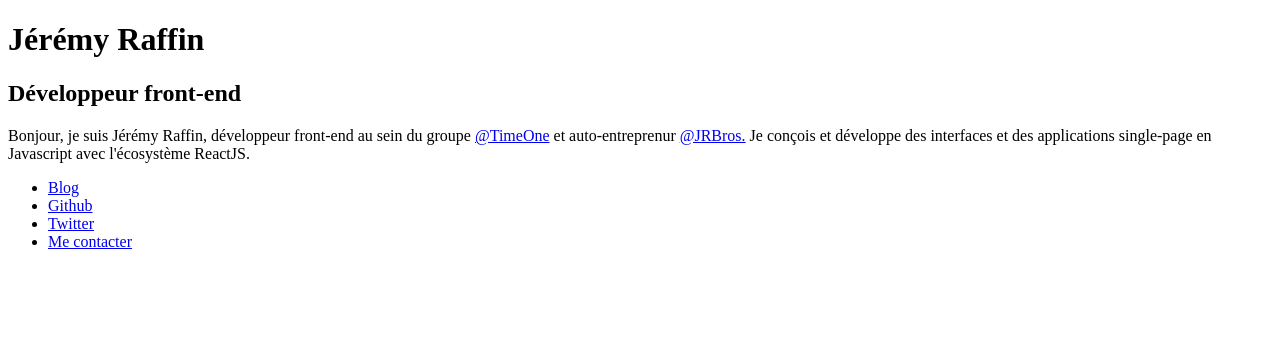
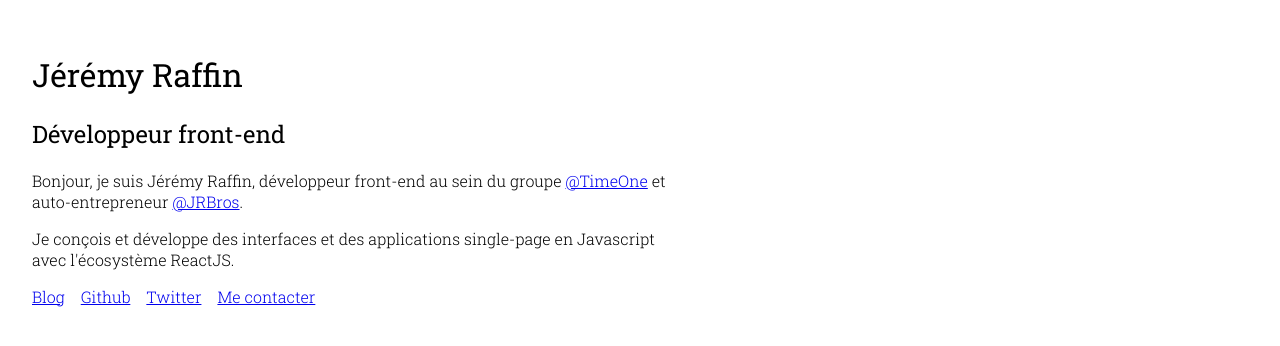
Before and after one commit to jeremyraffin/jeremyraffin.com, a plain HTML site: page index.html in a window 1280 px wide. Drawn offline with Linux system fonts and the light colour scheme.

Commit message:
Ajout css

```diff
--- a/index.html
+++ b/index.html
@@ -6,6 +6,39 @@
         <title>Jérémy Raffin - Développeur front-end Bordeaux</title>
         <meta name="description" content="Développeur front-end à Bordeaux, développement d'application web progressive, Javascript, ReactJS, CSS3, HTML5">
         <meta name="viewport" content="width=device-width, initial-scale=1">
+        <style>
+            html,
+            body {
+                margin: 0;
+            }
+            html {
+                font-size: 16px;
+            }
+
+            body {
+                font-family: 'Roboto Slab', serif;
+                padding: 2rem;
+            }
+            h1 {
+                font-weight: 400;
+            }
+            h2 {
+                font-weight: 400;
+            }
+            p {
+                font-weight: 300;
+                max-width: 40rem;
+            }
+            ul {
+                font-weight: 300;
+                padding-left: 0;
+                list-style-type: none;
+                display: flex;
+            }
+            li {
+                margin-right: 1rem;
+            }
+        </style>
     </head>
     <body>
         <header>
@@ -16,7 +49,9 @@
                 <h2>Développeur front-end</h2>
             </header>
             <p>
-                Bonjour, je suis Jérémy Raffin, développeur front-end au sein du groupe <a href="https://www.timeonegroup.com">@TimeOne</a> et auto-entreprenur <a href="https://jrbros.fr">@JRBros.</a>
+                Bonjour, je suis Jérémy Raffin, développeur front-end au sein du groupe <a href="https://www.timeonegroup.com">@TimeOne</a> et auto-entrepreneur <a href="https://jrbros.fr">@JRBros</a>.
+            </p>
+            <p>
                 Je conçois et développe des interfaces et des applications single-page en Javascript avec l'écosystème ReactJS.
             </p>
         </main>
@@ -45,4 +80,5 @@
             </ul>
         </footer>
     </body>
+    <link href="https://fonts.googleapis.com/css?family=Roboto+Slab:300,400,700" rel="stylesheet">
 </html>
```
